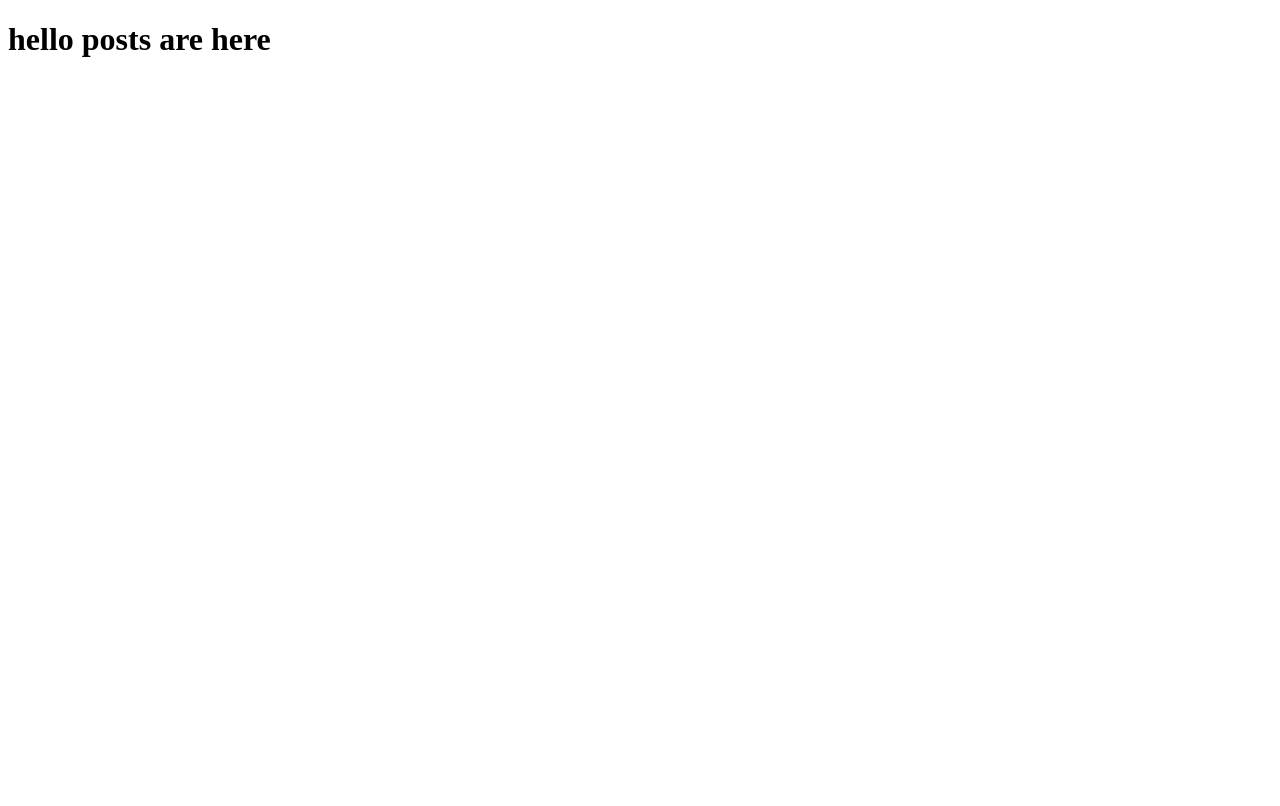
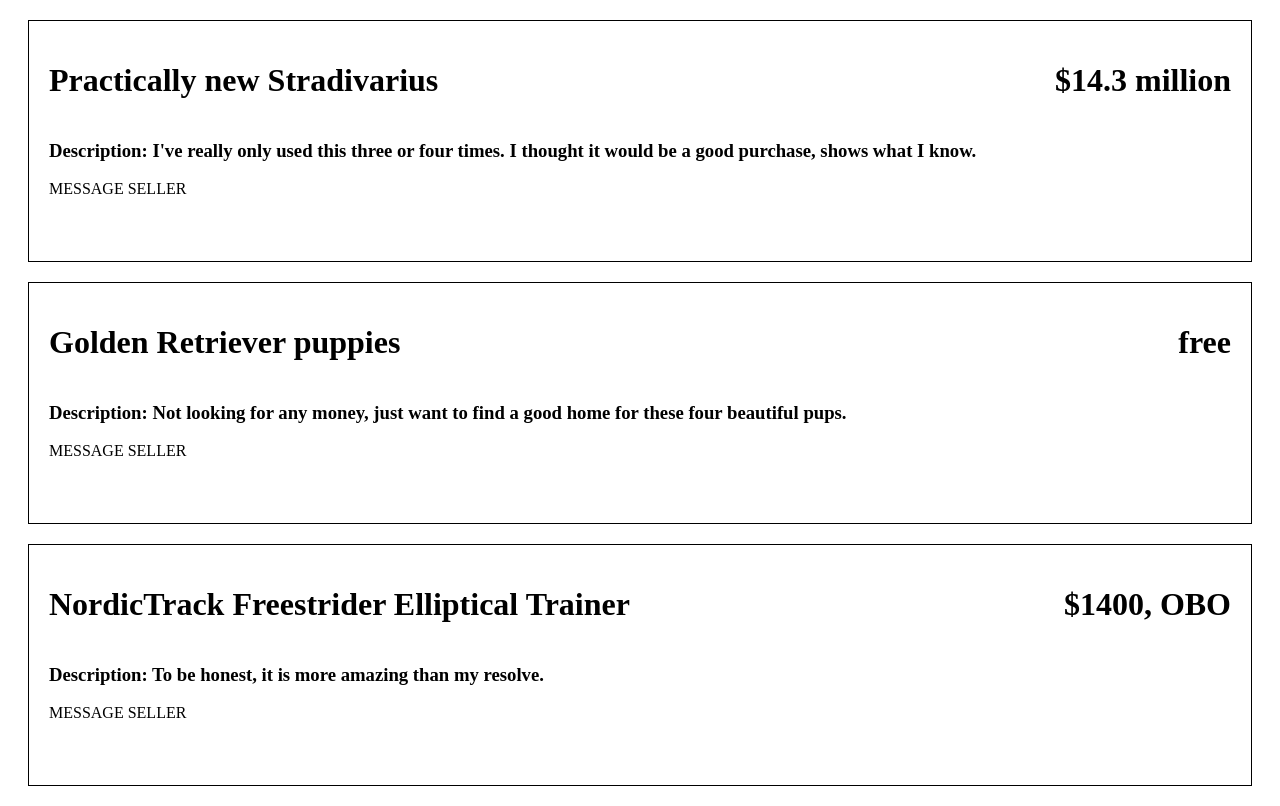
Before and after one commit to brandonalbright/STRANGERS-THINGS, a React (Create React App) app: page /posts in a window 1280 px wide. Built offline with nearby package versions, Linux system fonts and the light colour scheme.

Commit message:
add posts

```diff
--- a/src/components/App.js
+++ b/src/components/App.js
@@ -14,11 +14,11 @@ function App() {
           <Route path="/login">
             <Login />
           </Route>
-          <Route path="posts">
+          <Route path="/posts">
             <Posts />
           </Route>
-          <Route path="/posts">
-            <Posts />
+          <Route path="/message">
+            <Message />
           </Route>
           <Route path="/createNewmessage">
             <CreateNewMessage />
--- /dev/null
+++ b/src/components/Posts.css
@@ -0,0 +1,16 @@
+#post-card {
+    height: 200px;
+    width: 100%vw;
+    border: solid 1px black;
+    margin: 20px;
+    padding: 20px;
+}
+
+#post-card h1 {
+    color: black;
+}
+
+.card-title {
+    display: flex;
+    justify-content: space-between;
+}
--- a/src/components/Posts.js
+++ b/src/components/Posts.js
@@ -1,11 +1,102 @@
-import React from 'react'
+import zIndex from '@material-ui/core/styles/zIndex';
+import React from 'react';
+import './Posts.css'
+
+
 
 function Posts() {
+  let inboundPosts = {
+    "success": true,
+    "error": null,
+    "data": {
+        "posts": [
+            {
+                "location": "[On Request]",
+                "willDeliver": false,
+                "messages": [],
+                "active": true,
+                "_id": "5fa34972d08e6b001770f41b",
+                "author": {
+                    "_id": "5fa34972d08e6b001770f418",
+                    "username": "joe1234"
+                },
+                "cohort": "5fa34972d08e6b001770f417",
+                "title": "Practically new Stradivarius",
+                "description": "I've really only used this three or four times.  I thought it would be a good purchase, shows what I know.",
+                "price": "$14.3 million",
+                "createdAt": "2020-11-05T00:38:10.489Z",
+                "updatedAt": "2020-11-05T00:38:10.522Z",
+                "__v": 0,
+                "isAuthor": false
+            },
+            {
+                "location": "[On Request]",
+                "willDeliver": true,
+                "messages": [],
+                "active": true,
+                "_id": "5fa34972d08e6b001770f41c",
+                "author": {
+                    "_id": "5fa34972d08e6b001770f419",
+                    "username": "jane1234"
+                },
+                "cohort": "5fa34972d08e6b001770f417",
+                "title": "Golden Retriever puppies",
+                "description": "Not looking for any money, just want to find a good home for these four beautiful pups.",
+                "price": "free",
+                "createdAt": "2020-11-05T00:38:10.489Z",
+                "updatedAt": "2020-11-05T00:38:10.525Z",
+                "__v": 0,
+                "isAuthor": false
+            },
+            {
+                "location": "Ames, IA",
+                "willDeliver": true,
+                "messages": [],
+                "active": true,
+                "_id": "5fa34972d08e6b001770f41d",
+                "author": {
+                    "_id": "5fa34972d08e6b001770f41a",
+                    "username": "caesar1234"
+                },
+                "cohort": "5fa34972d08e6b001770f417",
+                "title": "NordicTrack Freestrider Elliptical Trainer",
+                "description": "To be honest, it is more amazing than my resolve.",
+                "price": "$1400, OBO",
+                "createdAt": "2020-11-05T00:38:10.491Z",
+                "updatedAt": "2020-11-05T00:38:10.528Z",
+                "__v": 0,
+                "isAuthor": false
+            }
+        ]
+    }
+  };
+
+  let posts = inboundPosts.data.posts;
+
   return (
-    <div>
-      <h1>hello posts are here</h1>
-    </div>
-  )
-}
+    <div id="posts">
+      {posts.map((post, index) => {
+        // Things to add:
+        // only active posts show
+        // message seller
+        // edit post- owner
+        // delete post- owner
+        // retrieve posts from api
+        return (
+        <div id="post-card" key={index}>
+          <div className="card-title">
+            <h1>{post.title}</h1>
+            <h1>{post.price}</h1>
+          </div>
+          <h3>Description: {post.description}</h3>
+          <div>
+            <p>MESSAGE SELLER</p>
+          </div>
+        </div>)})}
+    </div>)
+};
+
+
+
 
 export default Posts
```
